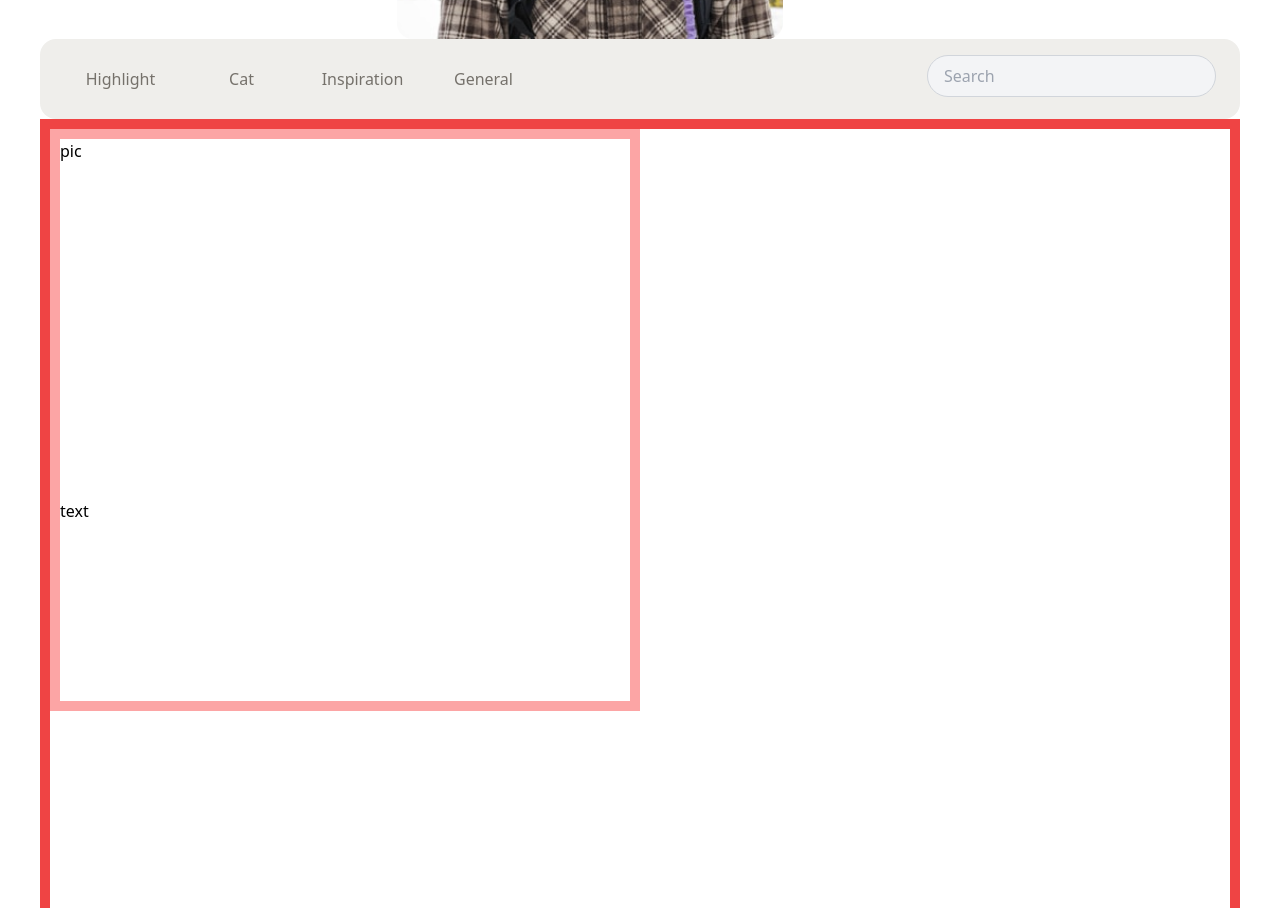
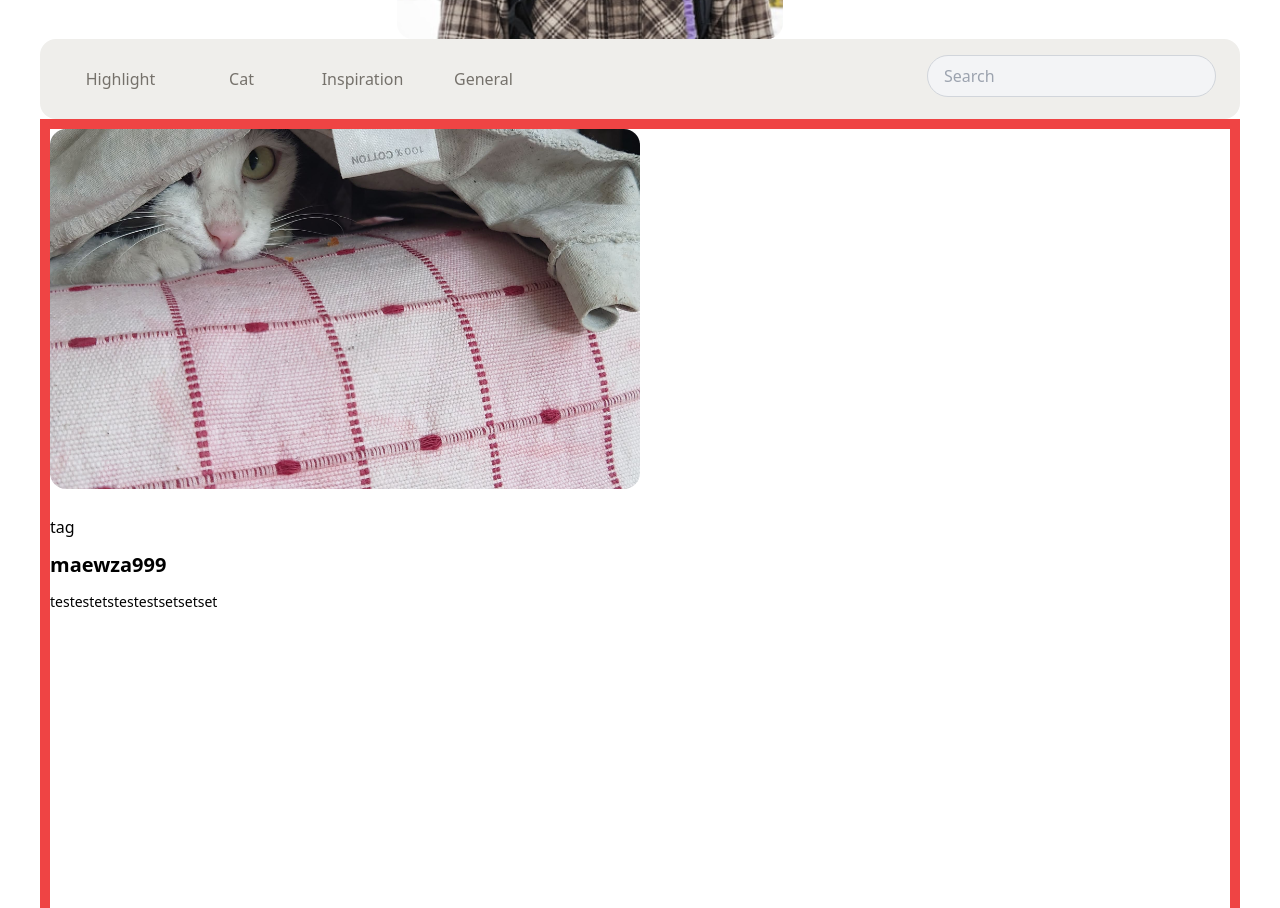
Before and after one commit to Jin111-1/miniproject-1, a React (Vite) app: page / in a window 1280 px wide. Shown: the part 620-1528 px from the top of the page. Built offline with nearby package versions, Linux system fonts and the light colour scheme.

Commit message:
add props ArticleCard for Article page

```diff
--- a/src/App.jsx
+++ b/src/App.jsx
@@ -3,7 +3,7 @@ import Navbar from './components/ui/NavBar'
 import HeroSection from './components/ui/HeroSection'
 import ArticleBar from './components/ui/ArticleBar'
 import Articlepage from './components/ui/ArticlePage'
-import Footer from './components/Footer'
+import Footer from './components/ui/Footer'
 
 
 function App() {
--- a/src/components/ui/ArticlePage.jsx
+++ b/src/components/ui/ArticlePage.jsx
@@ -1,10 +1,10 @@
-import ArticleCard from "./Common/Card"
+import ArticleCard from "./Common/ArticleCard"
 
 function Articlepage(){
     return(
         <section className="flex items-center justify-center">
             <div className="w-[1200px] h-[1842px] gap-5 border-[10px] border-red-500">
-                <ArticleCard/>
+                <ArticleCard imgsrc="\public\img\DSC_1449.JPG" imgalt="cat" title="maewza999" detail="testestetstestestsetsetset"/>
             </div>
         </section>
     )
--- /dev/null
+++ b/src/components/ui/Common/ArticleCard.jsx
@@ -0,0 +1,25 @@
+function ArticleCard({imgsrc,imgalt,title,detail}){
+    return(
+        <div>
+            <div className="w-[590px] h-[582px] gap-6 ">
+                <div className="w-[590px] h-[360px] rounded-[16px] flex justify-center">
+                    <img src={imgsrc} alt={imgalt} className="object-cover w-[100%] h-full rounded-[16px]"/>
+                </div>
+
+                <div className="w-[100%] h-[150px] flex gap-3 flex-col  justify-center items-start ">
+                <div>
+                    tag
+                </div>
+                <h2 className="font-poppins font-semibold text-[20px] leading-[28px] tracking-normal ">
+                    {title}
+                </h2>
+                <p className="font-poppins font-medium text-[14px] leading-[22px] tracking-normal">
+                    {detail}
+                </p>
+                </div>
+
+            </div>
+        </div>
+    )
+}
+export default ArticleCard
--- a/src/components/ui/Common/Card.jsx
+++ /dev/null
@@ -1,15 +0,0 @@
-function ArticleCard(){
-    return(
-        <div>
-            <div className="w-[590px] h-[582px] gap-6 border-[10px] border-red-300">
-                <div className="w-[590px] h-[360px] rounded-[16px]">
-                    <img src="" alt="" />pic
-                </div>
-                <div className="w-[590px] h-[198px] gap-6">
-                    text
-                </div>
-            </div>
-        </div>
-    )
-}
-export default ArticleCard
```
Also changed, not shown: public/img/DSC_1449.JPG (added), src/components/ui/Footer.jsx (renamed from src/components/Footer.jsx).
